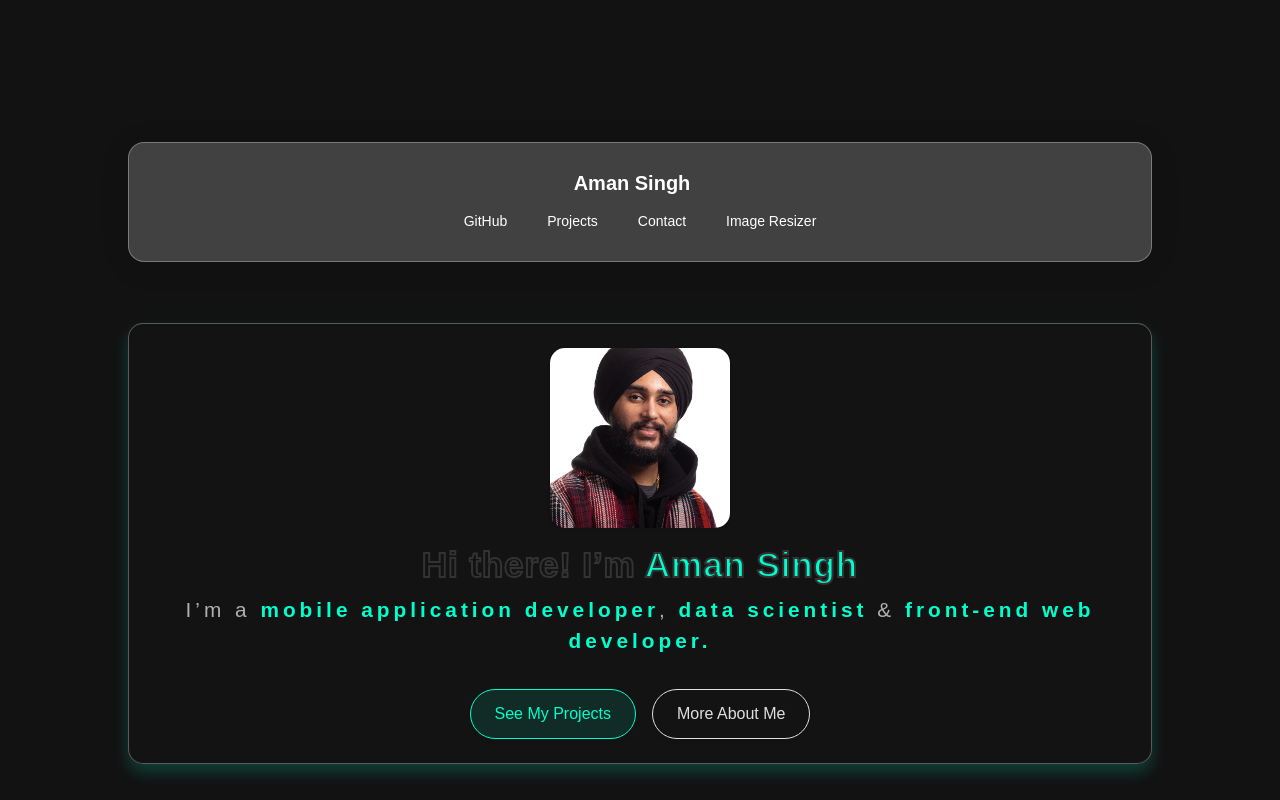
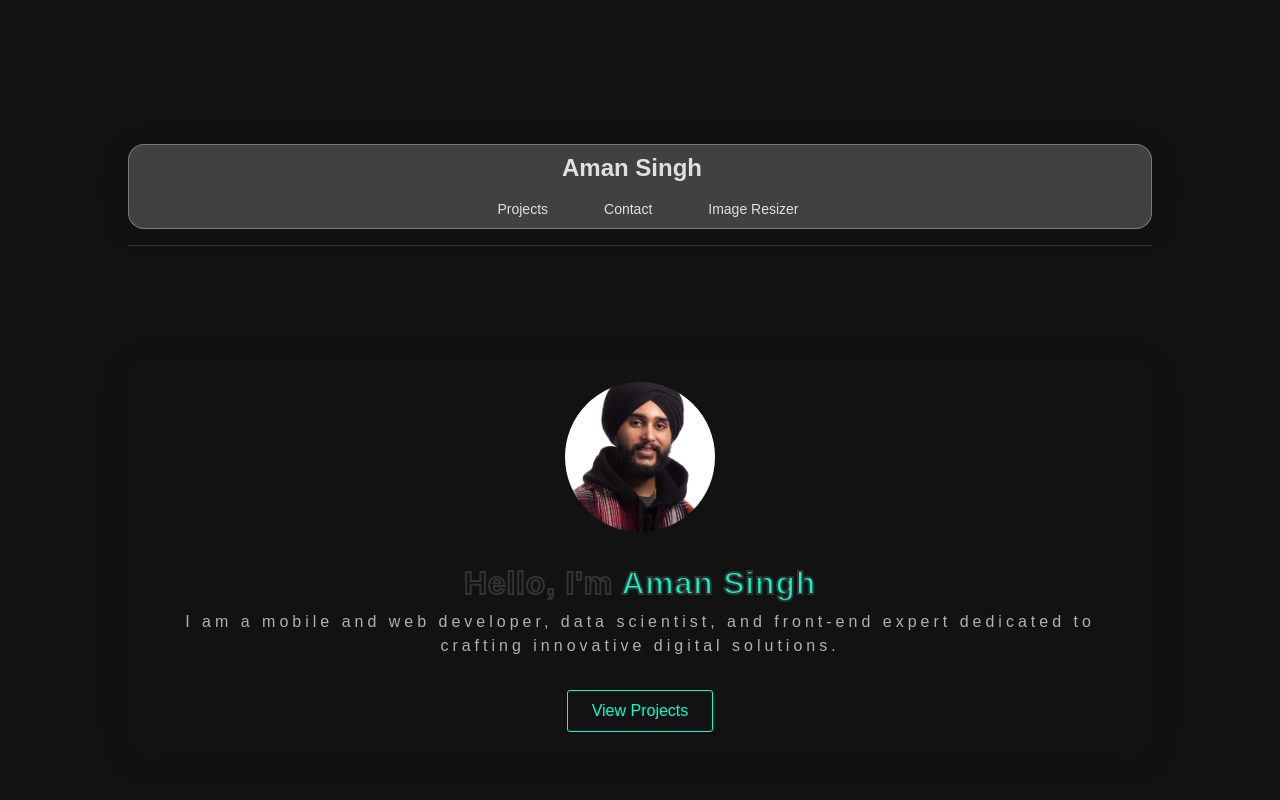
Before and after one commit to Aman-1313/aman_CV, a React (Create React App) app: page / in a window 1280 px wide. Shown: the top 800 px of the page. Built offline with nearby package versions, Linux system fonts and the light colour scheme; a web font is replaced by a local one.

Commit message:
Change in UI!

```diff
--- a/src/Homepage.css
+++ b/src/Homepage.css
@@ -1,74 +1,129 @@
-/* Dark Mode Background */
+/* Base Styles */
 body {
   background-color: #121212;
   color: #e0e0e0;
   font-family: 'Poppins', sans-serif;
+  margin: 0;
+  padding: 0;
 }
 
-/* Navbar */
+/* Container Utility */
+.container {
+  max-width: 1200px;
+  margin: 0 auto;
+  padding: 0 1rem;
+}
 
+/* Minimalist Navbar */
+.navbar {
+  background-color: #121212;
+  border-bottom: 1px solid #333;
+  padding: 1rem 0;
+}
 
 .navbar-brand {
-    font-weight: bold;
-    color: #ffffff;
+  font-size: 1.5rem;
+  font-weight: 600;
+  color: #e0e0e0;
+  text-decoration: none;
 }
 
 .navbar-toggler {
   border: none;
+  color: #e0e0e0;
+}
+
+.navbar-nav {
+  list-style: none;
+  margin: 0;
+  padding: 0;
+  display: flex;
+}
+
+.navbar-nav .nav-item {
+  margin-left: 1.5rem;
 }
 
 .navbar-nav .nav-link {
-    color: #ffffff;
-    transition: color 0.3s ease-in-out;
+  color: #e0e0e0;
+  text-decoration: none;
+  transition: color 0.3s ease;
 }
 
 .navbar-nav .nav-link:hover {
   color: #00ffcc;
 }
 
+/* Hero Section */
+.hero {
+  display: flex;
+  align-items: center;
+  justify-content: center;
+  padding: 4rem 0;
+  text-align: center;
+}
+
+.tilt-effect {
+  background-color: #121212;
+  border: none;
+  padding: 2rem;
+}
+
+.fade-in-image {
+  animation: fadeIn 1s ease-in-out;
+}
+
+@keyframes fadeIn {
+  from {
+    opacity: 0;
+  }
+  to {
+    opacity: 1;
+  }
+}
+
 /* Profile Image */
 .profile-pic {
-    width: 180px;
-    height: 180px;
+  width: 150px;
+  height: 150px;
+  border-radius: 50%;
   object-fit: cover;
-    border-radius: 15px;
-}
-
-/* Tilt Effect Container */
-.tilt-effect {
-    background: rgba(20, 20, 20, 0.8);
-    backdrop-filter: blur(10px);
-    border-radius: 15px;
-    padding: 30px;
-    box-shadow: 0 8px 16px rgba(0, 255, 204, 0.2);
+  margin-bottom: 1rem;
 }
 
 /* Intro Text */
 .intro {
-    font-size: 2.2rem;
-    font-weight: bold;
+  font-size: 2rem;
+  font-weight: 600;
+  margin: 1rem 0 0.5rem;
 }
 
 .intro2 {
-    font-size: 1.3rem;
+  font-size: 1rem;
   color: #b0b0b0;
+  margin-bottom: 1rem;
 }
 
-/* Highlight Text */
 .highlight {
   color: #00ffcc;
-    font-weight: bold;
 }
 
-/* Glassmorphic Buttons */
+/* Minimalist Buttons */
+.btn {
+  display: inline-block;
+  padding: 0.5rem 1.5rem;
+  font-size: 1rem;
+  border: 1px solid transparent;
+  border-radius: 3px;
+  text-decoration: none;
+  cursor: pointer;
+  transition: background-color 0.3s ease, border-color 0.3s ease;
+}
+
 .btn-glass {
-    padding: 12px 24px;
-    font-size: 1rem;
-    border-radius: 30px;
-    background: rgba(0, 255, 204, 0.1);
   border: 1px solid #00ffcc;
   color: #00ffcc;
-    transition: all 0.3s ease-in-out;
+  background: none;
 }
 
 .btn-glass:hover {
@@ -77,12 +132,9 @@ body {
 }
 
 .btn-outline-light {
-    padding: 12px 24px;
-    font-size: 1rem;
-    border-radius: 30px;
   border: 1px solid #e0e0e0;
   color: #e0e0e0;
-    transition: all 0.3s ease-in-out;
+  background: none;
 }
 
 .btn-outline-light:hover {
@@ -90,18 +142,52 @@ body {
   color: #121212;
 }
 
-/* Image Fade-in */
-.fade-in-image {
-    animation: fadeIn 1.5s ease-in-out;
+/* Additional SEO Content */
+.seo-content {
+  max-width: 800px;
+  margin: 0 auto;
+  padding: 2rem 1rem;
 }
 
-@keyframes fadeIn {
-    from {
-        opacity: 0;
-        transform: scale(0.9);
+.seo-content h2,
+.seo-content h3 {
+  color: #e0e0e0;
+  font-weight: 600;
+  margin-top: 1.5rem;
 }
-    to {
-        opacity: 1;
-        transform: scale(1);
+
+.seo-content p {
+  font-size: 1rem;
+  line-height: 1.6;
+  color: #b0b0b0;
+  margin-bottom: 1rem;
 }
+
+/* Minimalist Footer */
+.footer {
+  text-align: center;
+  padding: 1rem;
+  border-top: 1px solid #333;
+  font-size: 0.9rem;
+  color: #b0b0b0;
 }
+
+/* Spacing Utility Classes */
+.text-center {
+  text-align: center;
+}
+
+.my-5 {
+  margin-top: 3rem;
+  margin-bottom: 3rem;
+}
+
+.mt-3 {
+  margin-top: 1rem;
+}
+
+/* Remove Shadows */
+.shadow,
+.shadow-sm {
+  box-shadow: none !important;
+}
--- a/src/Homepage.js
+++ b/src/Homepage.js
@@ -2,9 +2,9 @@ import logo from "./res/pic.JPG";
 import VanillaTilt from 'vanilla-tilt';
 import { useEffect, useRef } from 'react';
 import { Helmet } from "react-helmet-async";
-import "./Homepage.css"; // Dark mode styles
+import "./Homepage.css"; // Dark mode & minimalist styles
 
-// Tilt Component for Effects
+// Tilt Component for subtle effects
 function Tilt(props) {
   const { options, ...rest } = props;
   const tilt = useRef(null);
@@ -18,27 +18,35 @@ function Tilt(props) {
 
 function Homepage() {
   const options = {
-        scale: 1.1,
+    scale: 1.05,
     speed: 300,
-        max: 5
+    max: 3
   };
 
   return (
     <>
-            {/* SEO Optimization */}
+      {/* SEO & Structured Data */}
       <Helmet>
         <title>Aman Singh | Mobile & Web Developer</title>
-                <meta name="description" content="Hi! I'm Aman Singh, a mobile application developer, data scientist, and front-end web developer. Check out my projects and get in touch!" />
-                <meta name="keywords" content="Aman Singh, mobile developer, web developer, data scientist, React Native, frontend developer" />
+        <meta name="description" content="Aman Singh is a highly skilled mobile and web developer, data scientist, and front-end expert. Discover Aman Singh's innovative projects and creative solutions in technology." />
+        <meta name="keywords" content="Aman Singh, mobile developer, web developer, data scientist, front-end developer, Aman Singh portfolio, Aman Singh projects" />
         <meta name="author" content="Aman Singh" />
         <meta name="robots" content="index, follow" />
+        <link rel="canonical" href="https://www.iaman.ca/" />
 
         {/* Open Graph for Social Media */}
         <meta property="og:title" content="Aman Singh | Mobile & Web Developer" />
-                <meta property="og:description" content="Hi! I'm Aman Singh, a mobile application developer, data scientist, and front-end web developer. Check out my projects and get in touch!" />
+        <meta property="og:description" content="Explore the portfolio of Aman Singh – a mobile and web developer, data scientist, and front-end expert creating innovative digital solutions." />
         <meta property="og:image" content={logo} />
-                <meta property="og:url" content="https://yourwebsite.com" />
+        <meta property="og:url" content="https://www.iaman.ca/" />
         <meta property="og:type" content="website" />
+        <meta property="og:site_name" content="Aman Singh" />
+
+        {/* Twitter Card Meta Tags */}
+        <meta name="twitter:card" content="summary_large_image" />
+        <meta name="twitter:title" content="Aman Singh | Mobile & Web Developer" />
+        <meta name="twitter:description" content="Discover the work of Aman Singh, a mobile and web developer, data scientist, and front-end expert dedicated to crafting innovative solutions." />
+        <meta name="twitter:image" content={logo} />
 
         {/* Structured Data (JSON-LD) */}
         <script type="application/ld+json">
@@ -46,7 +54,7 @@ function Homepage() {
             "@context": "https://schema.org",
             "@type": "Person",
             "name": "Aman Singh",
-                        "url": "https://yourwebsite.com",
+            "url": "https://www.iaman.ca/",
             "sameAs": [
               "https://github.com/Aman-1313",
               "https://www.instagram.com/a.gahonia/"
@@ -57,16 +65,15 @@ function Homepage() {
               "name": "Fitealthy"
             },
             "image": logo,
-                        "email": "aps6mtr@gmail.com"
+            "email": "aps6mtr@gmail.com",
+            "description": "Aman Singh is a mobile and web developer, data scientist, and front-end expert known for innovative digital solutions."
           })}
         </script>
-
-                {/* Viewport meta tag for mobile optimization */}
         <meta name="viewport" content="width=device-width, initial-scale=1.0" />
       </Helmet>
 
-            {/* Navbar */}
-            <nav className="navbar navbar-expand-lg navbar-dark">
+      {/* Minimalist Navbar */}
+      <nav className="navbar navbar-expand-lg navbar-dark minimalist-navbar">
         <div className="container">
           <a className="navbar-brand" href="/">Aman Singh</a>
           <button className="navbar-toggler" type="button" data-bs-toggle="collapse" data-bs-target="#navbarNav"
@@ -75,28 +82,58 @@ function Homepage() {
           </button>
           <div className="collapse navbar-collapse" id="navbarNav">
             <ul className="navbar-nav ms-auto">
-                            <li className="nav-item"><a className="nav-link" href="https://github.com/Aman-1313" target="_blank" rel="noopener noreferrer">GitHub</a></li>
-                            <li className="nav-item"><a className="nav-link" href="/projects">Projects</a></li>
-                            <li className="nav-item"><a className="nav-link" href="/contact">Contact</a></li>
-                            <li className="nav-item"><a className="nav-link" href="/image-resizer">Image Resizer</a></li>
-
+              <li className="nav-item">
+                <a className="nav-link" href="/projects">Projects</a>
+              </li>
+              <li className="nav-item">
+                <a className="nav-link" href="/contact">Contact</a>
+              </li>
+              <li className="nav-item">
+                <a className="nav-link" href="/image-resizer">Image Resizer</a>
+              </li>
             </ul>
           </div>
         </div>
       </nav>
 
       {/* Hero Section */}
+      <section className="hero minimal-hero">
         <Tilt className="container text-center my-5 p-4 tilt-effect" options={options}>
           <div className="fade-in-image">
-                    <img src={logo} className="profile-pic shadow-lg" alt="Aman Singh - Developer" />
+            <img src={logo} className="profile-pic shadow" alt="Aman Singh - Developer" />
           </div>
-                <h1 className="intro mt-3">Hi there! I’m <span className="highlight">Aman Singh</span></h1>
-                <p className="intro2">I’m a <span className="highlight">mobile application developer</span>, <span className="highlight">data scientist</span> & <span className="highlight">front-end web developer.</span></p>
-                <div className="d-flex justify-content-center gap-3 mt-3">
-                    <a className="btn btn-glass shadow-sm" href="/projects">See My Projects</a>
-                    <a className="btn btn-outline-light shadow-sm" href="/contact">More About Me</a>
+          <h1 className="intro mt-3">Hello, I'm <span className="highlight">Aman Singh</span></h1>
+          <p className="intro2">
+            I am a mobile and web developer, data scientist, and front-end expert dedicated to crafting innovative digital solutions.
+          </p>
+          <div className="mt-3">
+            <a className="btn btn-glass shadow-sm" href="/projects">View Projects</a>
           </div>
         </Tilt>
+      </section>
+
+      {/* Additional SEO Content */}
+      <section className="container my-5 seo-content">
+        <h2>About Aman Singh</h2>
+        <p>
+          Aman Singh is a seasoned mobile and web developer with extensive expertise in data science and front-end development. Focused on clean design and intuitive user experiences, Aman Singh combines technical skill with creative vision to deliver innovative digital solutions.
+        </p>
+        <h3>Expertise & Innovation</h3>
+        <p>
+          With a passion for technology and a commitment to excellence, Aman Singh leverages modern frameworks and tools to build scalable mobile applications and dynamic websites. From React Native to responsive web design, every project is an opportunity to create meaningful impact.
+        </p>
+
+        <p>
+          Connect with Aman Singh today to discover how cutting-edge technology and minimalist design can elevate your digital experience.
+        </p>
+      </section>
+
+      {/* Minimalist Footer */}
+      <footer className="footer minimal-footer text-center py-3">
+        <div className="container">
+          <p>&copy; {new Date().getFullYear()} Aman Singh. All rights reserved.</p>
+        </div>
+      </footer>
     </>
   );
 }
--- a/src/component/Contact.css
+++ b/src/component/Contact.css
@@ -1,75 +1,108 @@
-/* Global Dark Mode Styling */
-/* Dark Mode Background */
+/* Base Styles */
 body {
-    background-color: #121212;
-    color: #e0e0e0;
-    font-family: 'Poppins', sans-serif;
+  background-color: #121212;
+  color: #e0e0e0;
+  font-family: 'Poppins', sans-serif;
+  margin: 0;
+  padding: 0;
 }
 
-/* Navbar */
-.
-/* Tilt Effect Container */
-.tilt-effect {
-    background: rgba(20, 20, 20, 0.8);
-    backdrop-filter: blur(10px);
-    border-radius: 15px;
-    padding: 30px;
-    box-shadow: 0 8px 16px rgba(0, 255, 204, 0.2);
-}
-/* Highlight Text */
-.highlight {
-    color: #00ffcc;
-    font-weight: bold;
+/* Container Utility */
+.container {
+  max-width: 1200px;
+  margin: 0 auto;
+  padding: 0 1rem;
 }
 
-/* Navbar */
+/* Minimalist Navbar */
 .navbar {
-    background: rgba(30, 30, 30, 0.8);
-    backdrop-filter: blur(10px);
-    padding: 1rem;
-    border-bottom: 1px solid rgba(255, 255, 255, 0.1);
+  background-color: #121212;
+  border-bottom: 1px solid #333;
+  padding: 1rem 0;
 }
 
 .navbar-brand {
-    font-weight: bold;
-    color: #ffffff;
+  font-size: 1.5rem;
+  font-weight: 600;
+  color: #e0e0e0;
+  text-decoration: none;
+}
+
+.navbar-toggler {
+  border: none;
+  color: #e0e0e0;
+}
+
+.navbar-nav {
+  list-style: none;
+  margin: 0;
+  padding: 0;
+  display: flex;
+}
+
+.navbar-nav .nav-item {
+  margin-left: 1.5rem;
 }
 
 .navbar-nav .nav-link {
-    color: #ffffff;
-    transition: color 0.3s ease-in-out;
+  color: #e0e0e0;
+  text-decoration: none;
+  transition: color 0.3s ease;
 }
 
-.navbar-nav .nav-link:hover,
-.navbar-nav .nav-link.active {
-    color: #00ffcc;
+.navbar-nav .nav-link:hover {
+  color: #00ffcc;
 }
 
-
-hr {
-  border-color: #444; /* Lighter borders */
+/* Tilt Effect Container for Contact Section */
+.tilt-effect {
+  background-color: #121212;
+  border: none;
+  padding: 2rem;
+  text-align: center;
 }
 
+/* Headings & Text */
+.intro {
+  font-size: 2rem;
+  font-weight: 600;
+  margin: 1rem 0;
+}
+
+.intro2 {
+  font-size: 1rem;
+  color: #b0b0b0;
+  margin-bottom: 1rem;
+}
+
+.highlight {
+  color: #00ffcc;
+}
+
+/* Link Styling */
 .a {
-  color: #4db6ac;
+  color: #00ffcc;
   text-decoration: none;
+  transition: color 0.3s ease;
 }
 
 .a:hover {
-  color: #80cbc4;
-  text-decoration: underline;
+  color: #e0e0e0;
 }
 
-.intro {
-  font-size: 2rem;
-  font-weight: bold;
+/* Horizontal Rule (Minimal) */
+hr {
+  border: none;
+  border-top: 1px solid #333;
+  margin: 1rem 0;
 }
 
-.intro2 {
-  font-size: 1.25rem;
-  color: #fff;
+/* Spacing Utility Classes */
+.my-5 {
+  margin-top: 3rem;
+  margin-bottom: 3rem;
 }
 
-h1, p {
-  color: white;
+.mt-3 {
+  margin-top: 1rem;
 }
--- a/src/component/Projects.css
+++ b/src/component/Projects.css
@@ -5,27 +5,44 @@ body {
     font-family: 'Poppins', sans-serif;
 }
 
-/* Navbar */
+/* Minimalist Navbar */
 .navbar {
-    background: rgba(30, 30, 30, 0.8);
-    backdrop-filter: blur(10px);
-    padding: 1rem;
-    border-bottom: 1px solid rgba(255, 255, 255, 0.1);
+  background-color: #121212;
+  border-bottom: 1px solid #333;
+  padding: 1rem 0;
 }
 
 .navbar-brand {
-    font-weight: bold;
-    color: #ffffff;
+  font-size: 1.5rem;
+  font-weight: 600;
+  color: #e0e0e0;
+  text-decoration: none;
+}
+
+.navbar-toggler {
+  border: none;
+  color: #e0e0e0;
+}
+
+.navbar-nav {
+  list-style: none;
+  margin: 0;
+  padding: 0;
+  display: flex;
+}
+
+.navbar-nav .nav-item {
+  margin-left: 1.5rem;
 }
 
 .navbar-nav .nav-link {
-    color: #ffffff;
-    transition: color 0.3s ease-in-out;
+  color: #e0e0e0;
+  text-decoration: none;
+  transition: color 0.3s ease;
 }
 
-.navbar-nav .nav-link:hover,
-.navbar-nav .nav-link.active {
-    color: #00ffcc;
+.navbar-nav .nav-link:hover {
+  color: #00ffcc;
 }
 
 /* Section Title */
```
Also changed, not shown: src/component/Contact.js (+25 -11 lines). Lines whose indentation alone changed are shown as unchanged.
